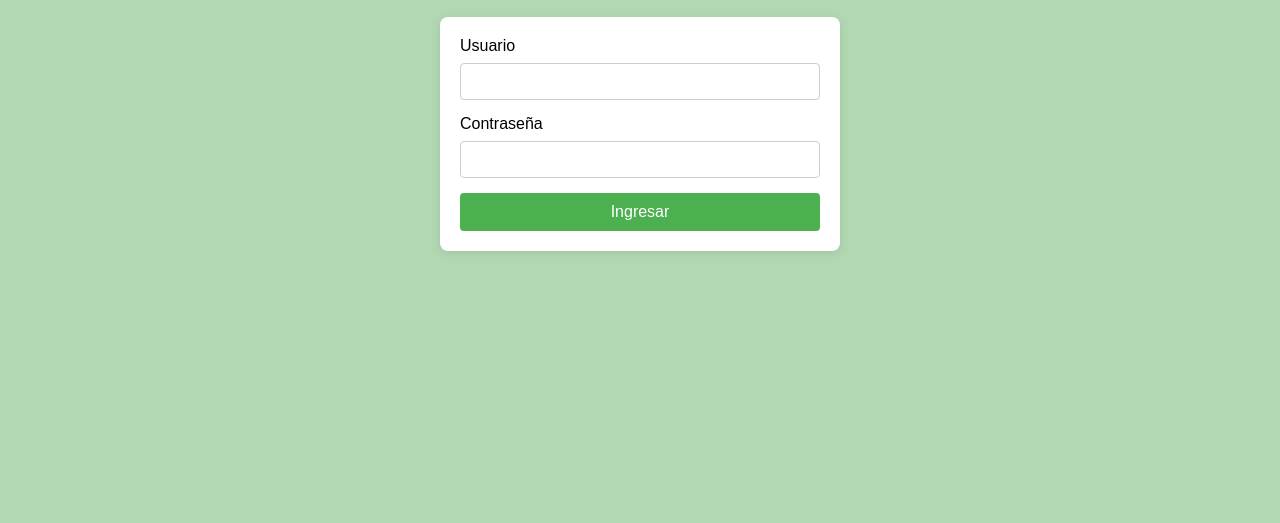
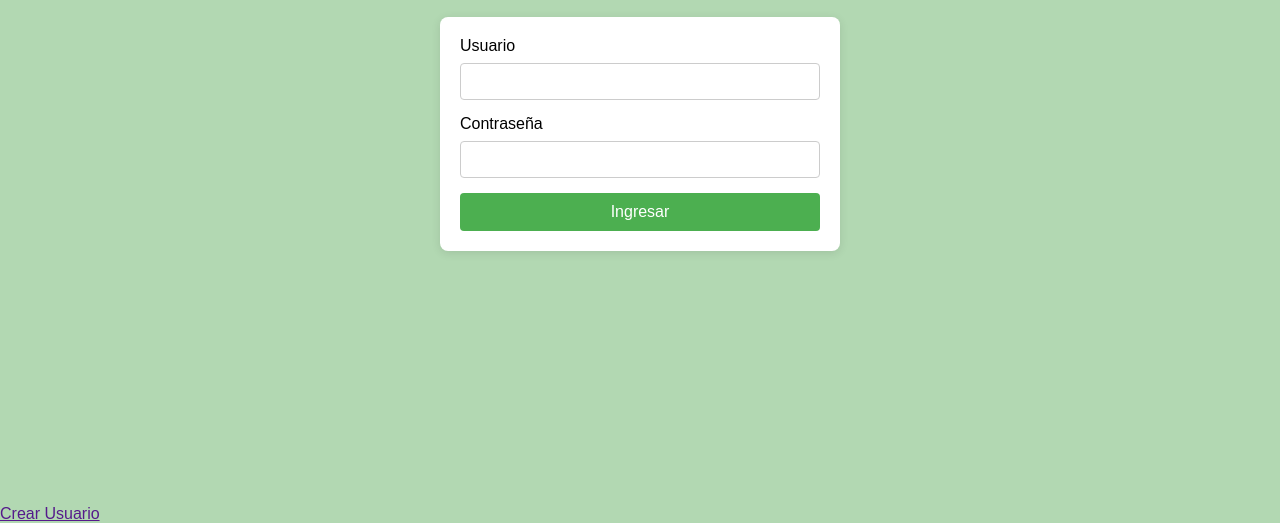
Before and after one commit to Marcosrex777/Sistema_Distribuidora, a plain HTML site: page Sistema.html in a window 1280 px wide. Shown: the part 295-818 px from the top of the page. Drawn offline with Linux system fonts and the light colour scheme; some packages are replaced by stand-ins of ours; a script that the page names is missing.

Commit message:
Update Sistema.html

```diff
--- a/Sistema.html
+++ b/Sistema.html
@@ -69,7 +69,9 @@
 
 
     </div>
-
+    <div class ="CreacionUsuario">
+    <a href="">Crear Usuario </a>
+    </div>
 
 
 
```
